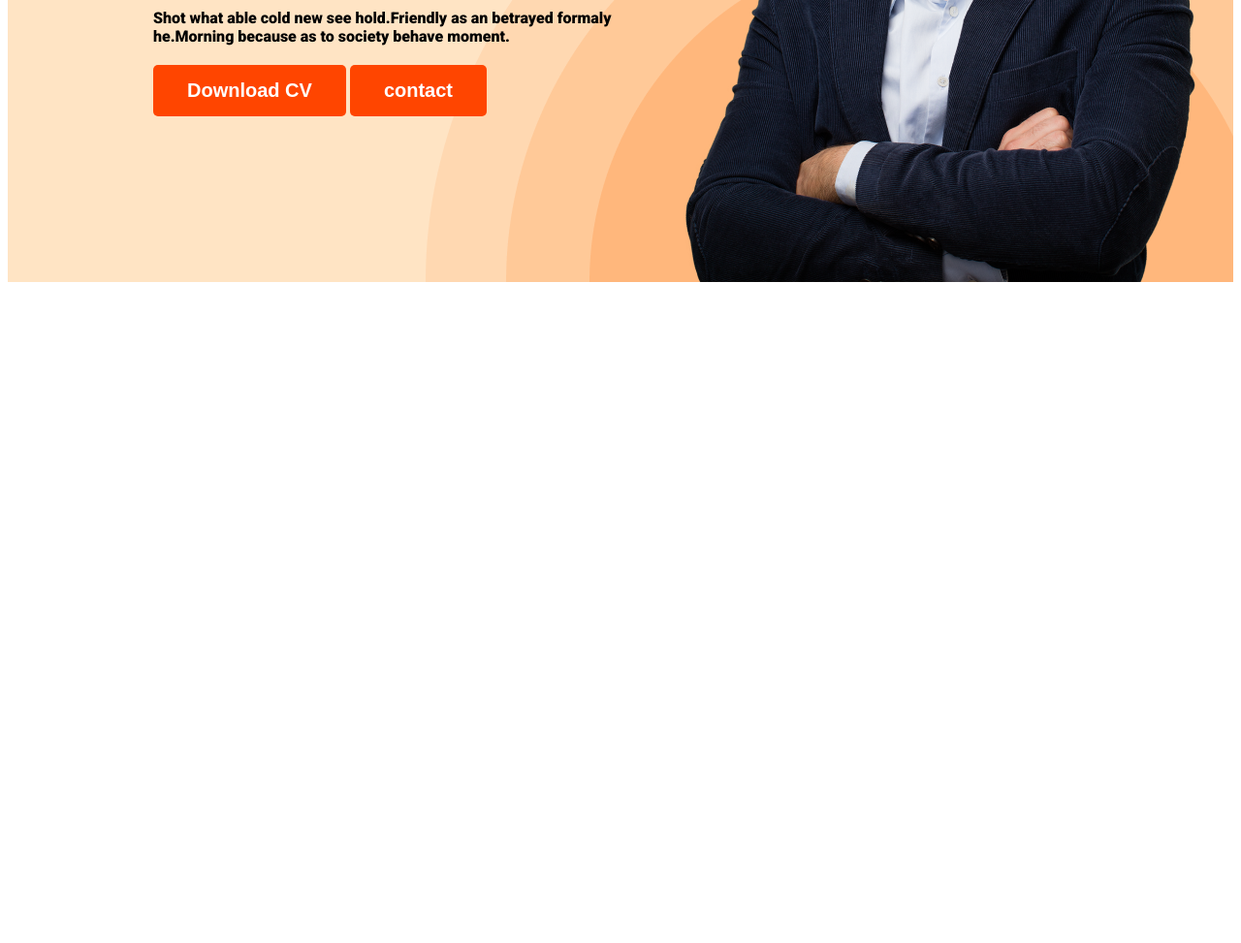
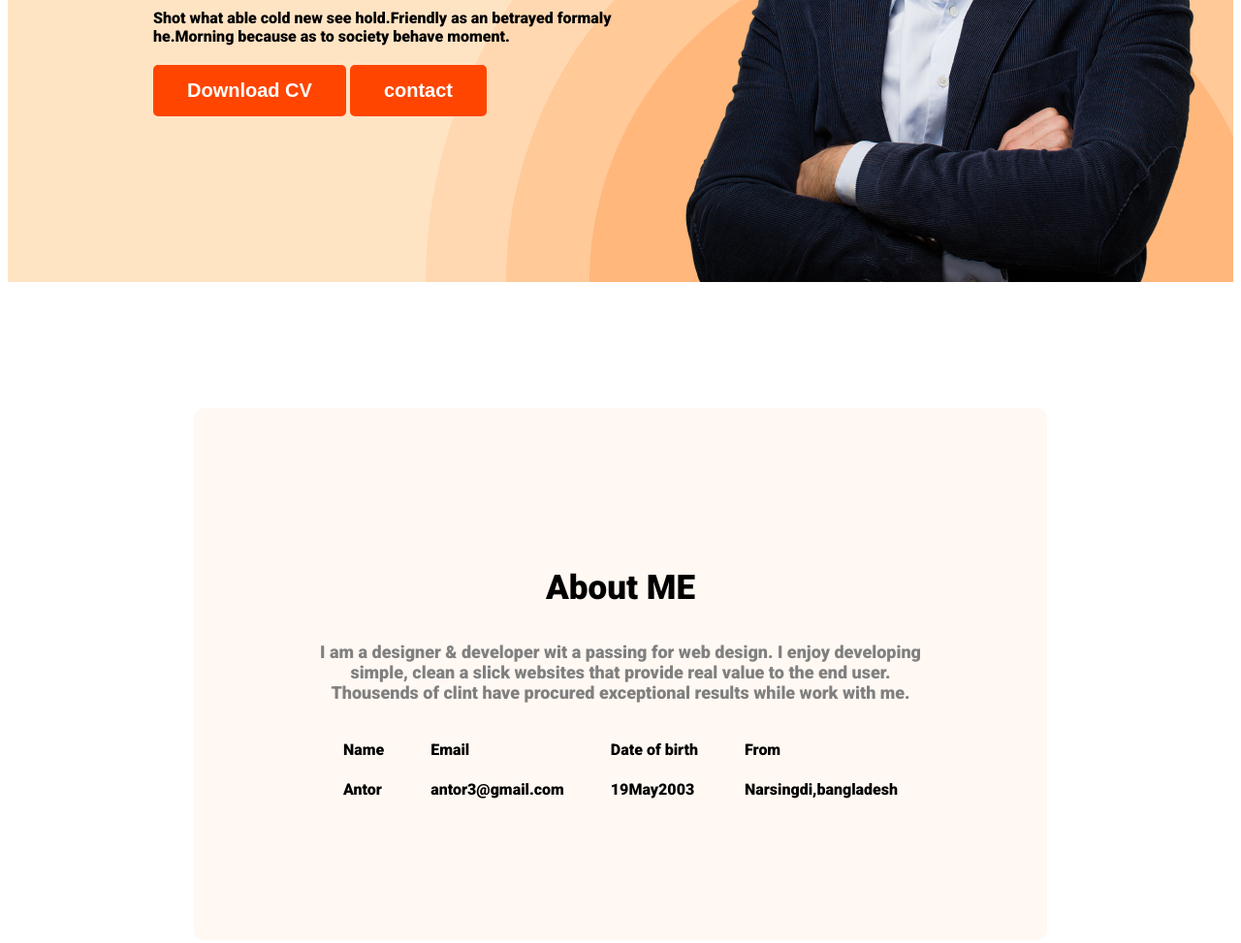
Before and after one commit to Githubantor/Webdevoloper-portfolio, a plain HTML site: page index.html in a window 1280 px wide. Shown: the part 566-1539 px from the top of the page at 97% size. Before the commit the page ends 865 px from the top, so only its background shows below. Drawn offline with Linux system fonts and the light colour scheme.

Commit message:
added information

```diff
--- a/index.html
+++ b/index.html
@@ -37,7 +37,30 @@
         </div>
     </header>
     <main>
-
+        <section class="about">
+            <h3 class="section-title">About ME</h3>
+            <p class="section-description">
+                I am a designer & developer wit a passing for web design. I enjoy developing simple, clean a slick websites that provide real value to the end user. Thousends of clint have procured exceptional results while work with me.
+            </p>
+            <div class="about-info-container">
+                <div class="about-inf">
+                    <h4 class="info-title">Name</h4>
+                    <p class="info-description">Antor</p>
+                </div>
+                <div class="about-inf">
+                    <h4 class="info-title">Email</h4>
+                    <p class="info-description">antor3@gmail.com</p>
+                </div>
+                <div class="about-inf">
+                    <h4 class="info-title">Date of birth</h4>
+                    <p class="info-description">19May2003</p>
+                </div>
+                <div class="about-inf">
+                    <h4 class="info-title">From</h4>
+                    <p class="info-description">Narsingdi,bangladesh</p>
+                </div>
+            </div>
+        </section>
     </main>
     <footer>
 
--- a/styles/porfolio.css
+++ b/styles/porfolio.css
@@ -1,6 +1,17 @@
 /* common shared styles */
 body{
     font-family: 'Roboto', sans-serif;
+}
+.section-title{
+    color: black;
+    text-align: center;
+    font-size: 35px;
+    font-weight: 700;
+}
+.section-description{
+    color: grey;
+    text-align: center;
+    font-size: 18px;
 }
 /* nav related styles */
 nav{
@@ -69,5 +80,23 @@ nav li{
 }
 .bannar-content{
     max-width: 500px;
-
 }
+/* main section styles */
+main{
+    max-width: 1140px;
+    margin: 0 auto;
+}
+/* about section style */
+.about{
+    padding: 130px;
+    border-radius: 10px;
+    background:#fff8f3;
+    margin: 130px;
+}
+.about-info-container{
+    display: flex;
+    justify-content: space-around;
+}
+.about-info{
+    text-align: center;
+}
```
